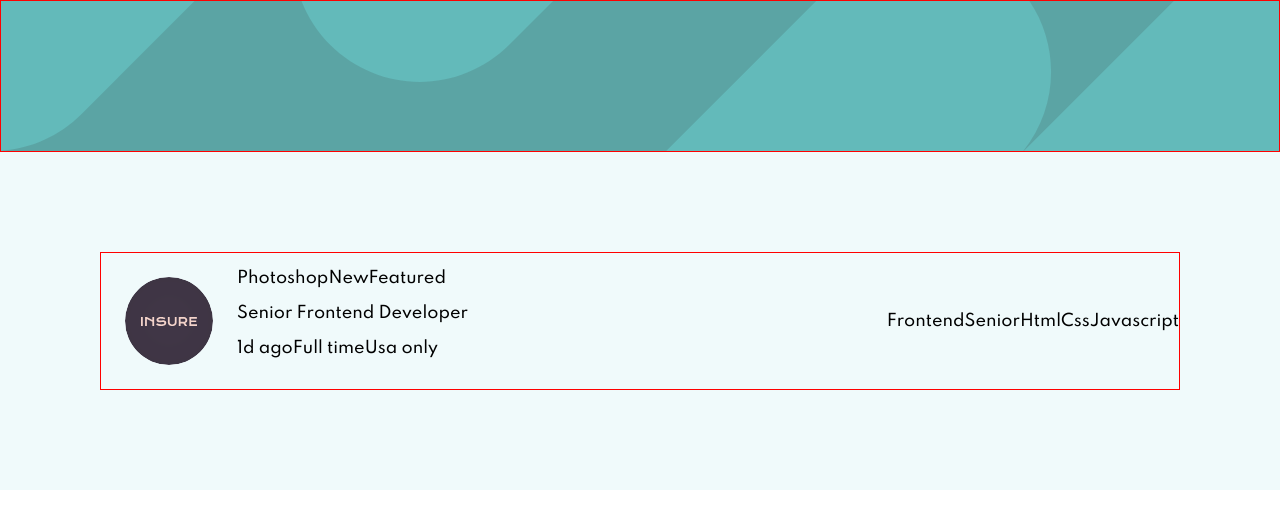
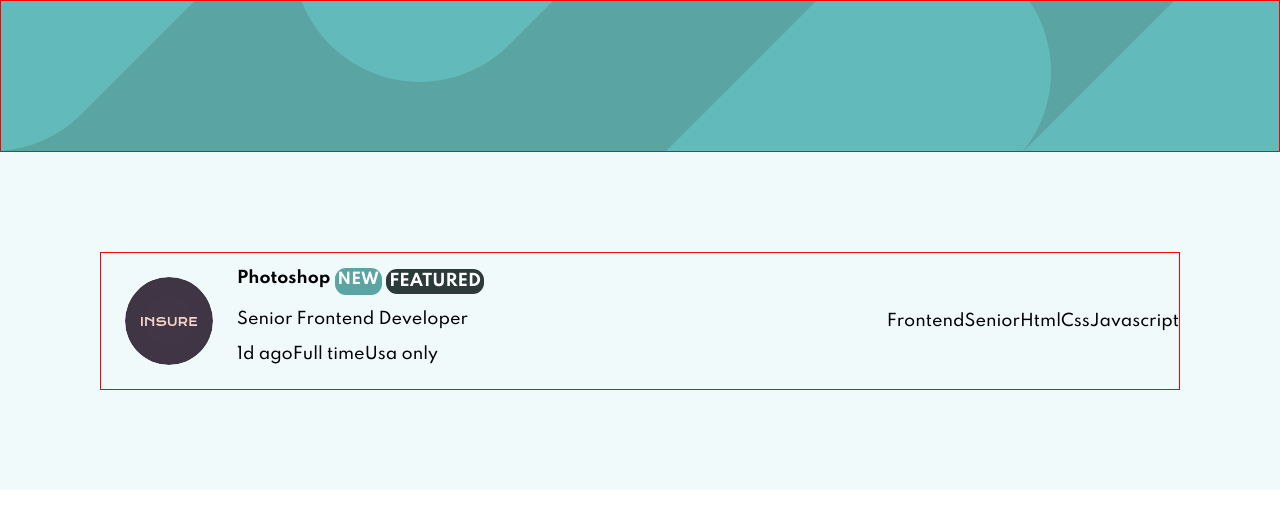
Before and after one commit to NetoCruz/JobList-Frontend, a plain HTML site: page index.html in a window 1280 px wide. Drawn offline with Linux system fonts and the light colour scheme.

Commit message:
Detalles del Job Card

```diff
--- a/css/app.css
+++ b/css/app.css
@@ -37,6 +37,24 @@ padding: 1.5em;
 
 .workinsihts{
  display: flex;
+ justify-content: space-around;
+ font-weight: bold;
+
+}
+
+.badge{
+    background-color: hsl(180, 29%, 50%);
+    border-radius: 11px;
+    padding: 3px;
+    color: white;
+    font-size: 15px;
+}
+
+.badge1{
+    background-color: hsl(180, 14%, 20%);
+    border-radius: 11px;
+    padding: 3px;
+    color: white;
 }
 
 .require{
--- a/index.html
+++ b/index.html
@@ -20,8 +20,10 @@
                     <div class="job-info-text">
                     <div class="workinsihts">
                         <p>Photoshop</p>
-                        <p>New</p>
-                        <p>Featured</p>
+                        &nbsp
+                        <p class="badge">NEW</p>
+                        &nbsp
+                        <p class="badge1">FEATURED</p>
                     </div>
                     <span>Senior Frontend Developer</span>
 
```
